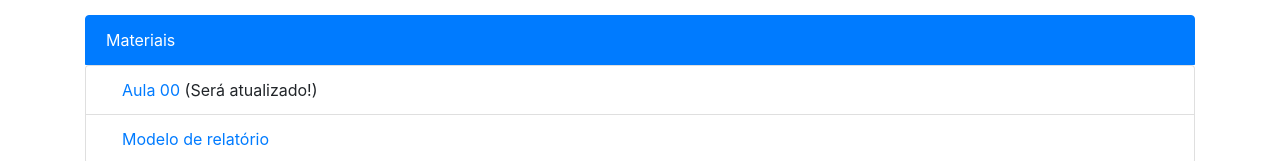
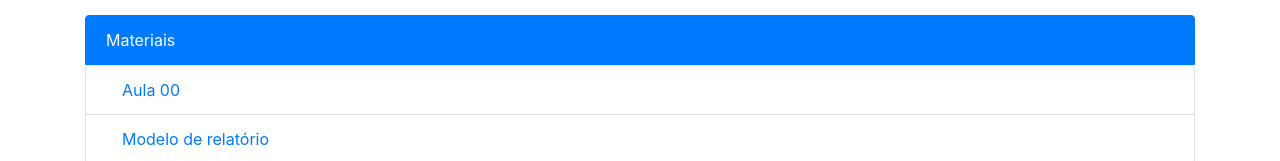
Before and after one commit to avramaral/AulasEstProb, a plain HTML site: page index.html in a window 1280 px wide. Shown: the part 180-341 px from the top of the page. Drawn offline with nearby package versions, Linux system fonts and the light colour scheme.

Commit message:
update index page

```diff
--- a/index.html
+++ b/index.html
@@ -28,7 +28,7 @@
             <ul class="list-group">
                 <li class="list-group-item active">Materiais</li>
                 <ul class="list-group">
-                    <li class="list-group-item indent"><a href="Materiais/aula_00.pdf">Aula 00</a> (Será atualizado!)</li>
+                    <li class="list-group-item indent"><a href="Materiais/aula_00.pdf">Aula 00</a></li>
                     <li class="list-group-item indent"><a href="Materiais/ModRelatorio.zip" download>Modelo de relatório</a></li>
                 </ul>
                 <li class="list-group-item active">Links úteis</li>
```
